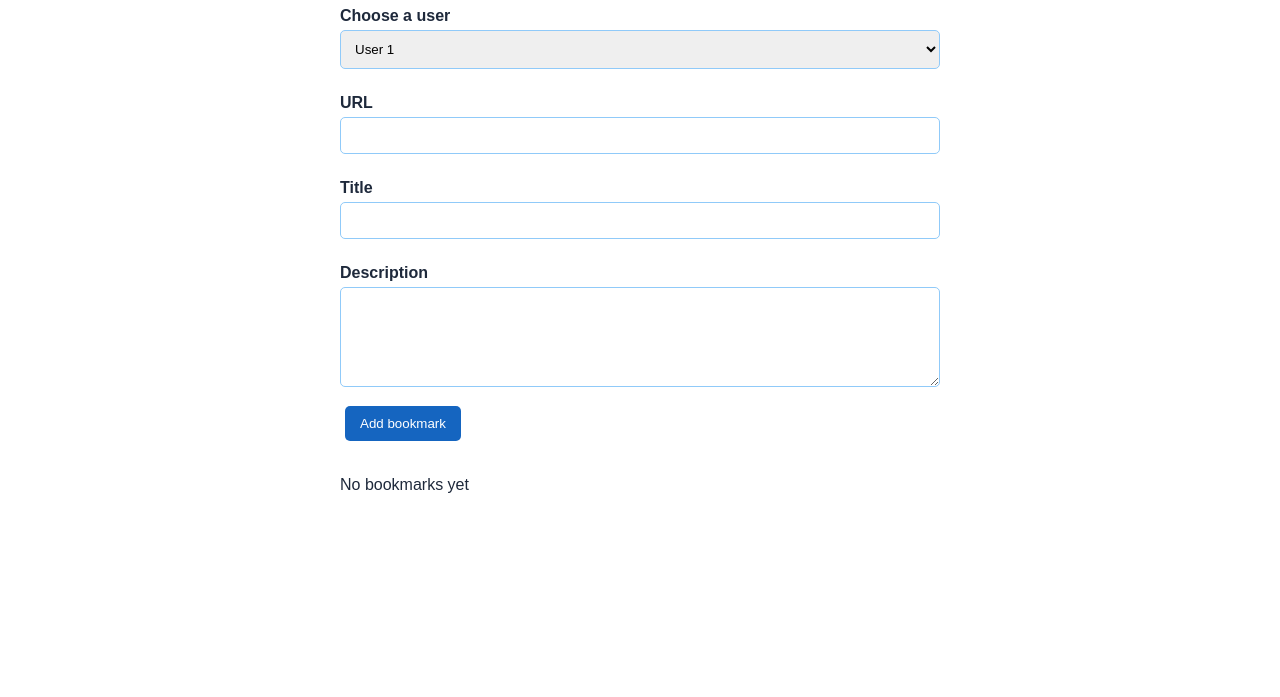
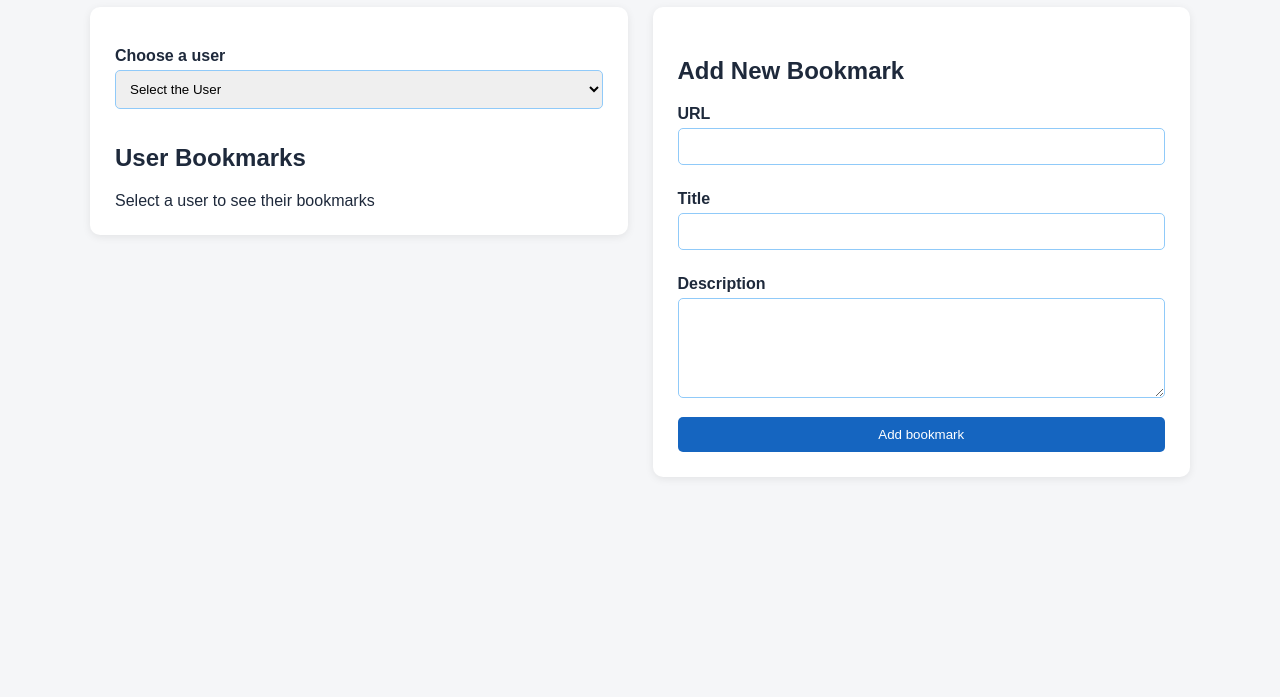
Before and after one commit to sisaymehari/Project-Shared-Bookmarks-, a website with bundled scripts: page index.html in a window 1280 px wide. Shown: the part 103-800 px from the top of the page. Built offline with nearby package versions, Linux system fonts and the light colour scheme.

Commit message:
Update layout, add user prompt, update TESTING.md

```diff
--- a/index.html
+++ b/index.html
@@ -10,9 +10,20 @@
   <body>
     <main>
       <h1>Shared Bookmarks</h1>
+
+      <div class="layout">
+        <section class="card">
           <label for="user-select">Choose a user</label>
-      <select id="user-select"></select>
+          <select id="user-select" required>
+            <option value="">Select the User</option>
+          </select>
 
+          <h2>User Bookmarks</h2>
+          <div id="bookmarks-container"></div>
+        </section>
+
+        <section class="card">
+          <h2>Add New Bookmark</h2>
           <form id="bookmark-form">
             <label for="bookmark-url">URL</label>
             <input id="bookmark-url" type="url" required />
@@ -25,8 +36,8 @@
 
             <button type="submit">Add bookmark</button>
           </form>
-
-      <div id="bookmarks-container"></div>
+        </section>
+      </div>
     </main>
   </body>
 </html>
--- a/script.js
+++ b/script.js
@@ -16,6 +16,12 @@ window.onload = function () {
 
   function showBookmarksForUser() {
     const selectedUserId = dropdown.value;
+
+    if (selectedUserId === "") {
+      container.innerText = "Select a user to see their bookmarks";
+      return;
+    }
+
     const bookmarks = getData(selectedUserId);
 
     if (bookmarks === null) {
@@ -71,6 +77,10 @@ window.onload = function () {
   form.addEventListener("submit", function (event) {
     event.preventDefault();
 
+    if (!dropdown.reportValidity()) {
+      return;
+    }
+
     const url = document.querySelector("#bookmark-url").value;
     const title = document.querySelector("#bookmark-title").value;
     const description = document.querySelector("#bookmark-description").value;
--- a/style.css
+++ b/style.css
@@ -1,18 +1,37 @@
 body {
   font-family: Arial, sans-serif;
-  background-color: white;
+  background-color: #f5f6f8;
   color: #1e293b;
   margin: 0;
   padding: 30px;
 }
 
 main {
-  max-width: 600px;
+  max-width: 1100px;
   margin: 0 auto;
 }
 
 h1 {
   color: #1565c0;
+  text-align: center;
+}
+
+h2 {
+  margin-top: 25px;
+}
+
+.layout {
+  display: grid;
+  grid-template-columns: repeat(auto-fit, minmax(320px, 1fr));
+  gap: 25px;
+  align-items: start;
+}
+
+.card {
+  background-color: white;
+  border-radius: 10px;
+  padding: 25px;
+  box-shadow: 0 2px 8px rgba(0, 0, 0, 0.08);
 }
 
 label {
@@ -51,8 +70,9 @@ button:hover {
   background-color: #0d47a1;
 }
 
-#bookmarks-container {
-  margin-top: 30px;
+#bookmark-form button {
+  width: 100%;
+  margin: 5px 0 0;
 }
 
 #bookmarks-container > div {
```
Also changed, not shown: TESTING.md (+6 -9 lines), 1 other file. Lines whose indentation alone changed are shown as unchanged.
